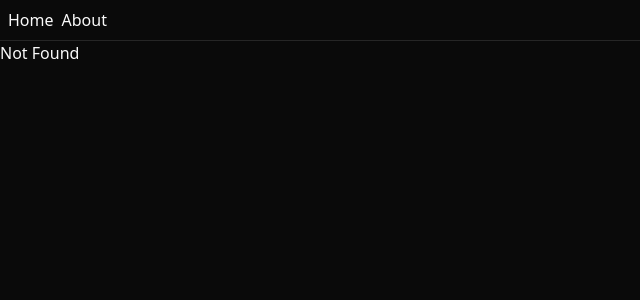
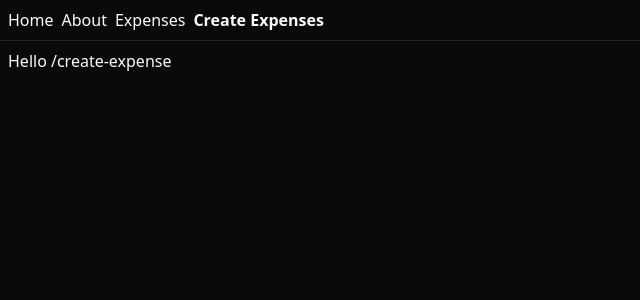
Before and after one commit to nipunaupeksha/expense-tracker, a React (Vite) app in the folder frontend/: page /create-expense in a window 1280 px wide. Before the commit this address had no page. Shown: the top 300 px of the page, without its empty margins (0-640 px from the left). Built offline with nearby package versions, Linux system fonts and the light colour scheme; what hono would draw is missing.

Commit message:
update: navigation

```diff
--- a/frontend/src/routeTree.gen.ts
+++ b/frontend/src/routeTree.gen.ts
@@ -12,7 +12,7 @@
 
 import { Route as rootRoute } from './routes/__root'
 import { Route as ExpensesImport } from './routes/expenses'
-import { Route as CreateexpenseImport } from './routes/create_expense'
+import { Route as CreateExpenseImport } from './routes/create-expense'
 import { Route as AboutImport } from './routes/about'
 import { Route as IndexImport } from './routes/index'
 
@@ -24,9 +24,9 @@ const ExpensesRoute = ExpensesImport.update({
   getParentRoute: () => rootRoute,
 } as any)
 
-const CreateexpenseRoute = CreateexpenseImport.update({
-  id: '/create_expense',
-  path: '/create_expense',
+const CreateExpenseRoute = CreateExpenseImport.update({
+  id: '/create-expense',
+  path: '/create-expense',
   getParentRoute: () => rootRoute,
 } as any)
 
@@ -60,11 +60,11 @@ declare module '@tanstack/react-router' {
       preLoaderRoute: typeof AboutImport
       parentRoute: typeof rootRoute
     }
-    '/create_expense': {
-      id: '/create_expense'
-      path: '/create_expense'
-      fullPath: '/create_expense'
-      preLoaderRoute: typeof CreateexpenseImport
+    '/create-expense': {
+      id: '/create-expense'
+      path: '/create-expense'
+      fullPath: '/create-expense'
+      preLoaderRoute: typeof CreateExpenseImport
       parentRoute: typeof rootRoute
     }
     '/expenses': {
@@ -82,14 +82,14 @@ declare module '@tanstack/react-router' {
 export interface FileRoutesByFullPath {
   '/': typeof IndexRoute
   '/about': typeof AboutRoute
-  '/create_expense': typeof CreateexpenseRoute
+  '/create-expense': typeof CreateExpenseRoute
   '/expenses': typeof ExpensesRoute
 }
 
 export interface FileRoutesByTo {
   '/': typeof IndexRoute
   '/about': typeof AboutRoute
-  '/create_expense': typeof CreateexpenseRoute
+  '/create-expense': typeof CreateExpenseRoute
   '/expenses': typeof ExpensesRoute
 }
 
@@ -97,30 +97,30 @@ export interface FileRoutesById {
   __root__: typeof rootRoute
   '/': typeof IndexRoute
   '/about': typeof AboutRoute
-  '/create_expense': typeof CreateexpenseRoute
+  '/create-expense': typeof CreateExpenseRoute
   '/expenses': typeof ExpensesRoute
 }
 
 export interface FileRouteTypes {
   fileRoutesByFullPath: FileRoutesByFullPath
-  fullPaths: '/' | '/about' | '/create_expense' | '/expenses'
+  fullPaths: '/' | '/about' | '/create-expense' | '/expenses'
   fileRoutesByTo: FileRoutesByTo
-  to: '/' | '/about' | '/create_expense' | '/expenses'
-  id: '__root__' | '/' | '/about' | '/create_expense' | '/expenses'
+  to: '/' | '/about' | '/create-expense' | '/expenses'
+  id: '__root__' | '/' | '/about' | '/create-expense' | '/expenses'
   fileRoutesById: FileRoutesById
 }
 
 export interface RootRouteChildren {
   IndexRoute: typeof IndexRoute
   AboutRoute: typeof AboutRoute
-  CreateexpenseRoute: typeof CreateexpenseRoute
+  CreateExpenseRoute: typeof CreateExpenseRoute
   ExpensesRoute: typeof ExpensesRoute
 }
 
 const rootRouteChildren: RootRouteChildren = {
   IndexRoute: IndexRoute,
   AboutRoute: AboutRoute,
-  CreateexpenseRoute: CreateexpenseRoute,
+  CreateExpenseRoute: CreateExpenseRoute,
   ExpensesRoute: ExpensesRoute,
 }
 
@@ -136,7 +136,7 @@ export const routeTree = rootRoute
       "children": [
         "/",
         "/about",
-        "/create_expense",
+        "/create-expense",
         "/expenses"
       ]
     },
@@ -146,8 +146,8 @@ export const routeTree = rootRoute
     "/about": {
       "filePath": "about.tsx"
     },
-    "/create_expense": {
-      "filePath": "create_expense.tsx"
+    "/create-expense": {
+      "filePath": "create-expense.tsx"
     },
     "/expenses": {
       "filePath": "expenses.tsx"
--- a/frontend/src/routes/__root.tsx
+++ b/frontend/src/routes/__root.tsx
@@ -2,14 +2,7 @@ import { createRootRoute, Link, Outlet } from "@tanstack/react-router";
 // import { TanStackRouterDevtools } from "@tanstack/router-devtools";
 
 export const Route = createRootRoute({
-  component: () => (
-    <>
-      <NavBar />
-      <hr />
-      <Outlet />
-      {/* <TanStackRouterDevtools /> */}
-    </>
-  ),
+  component: Root,
 });
 
 function NavBar() {
@@ -21,6 +14,23 @@ function NavBar() {
       <Link to="/about" className="[&.active]:font-bold">
         About
       </Link>
+      <Link to="/expenses" className="[&.active]:font-bold">
+        Expenses
+      </Link>
+      <Link to="/create-expense" className="[&.active]:font-bold">
+        Create Expenses
+      </Link>
     </div>
   );
 }
+
+function Root() {
+  return (
+    <>
+      <NavBar />
+      <hr />
+      <Outlet />
+      {/* <TanStackRouterDevtools /> */}
+    </>
+  );
+}
--- /dev/null
+++ b/frontend/src/routes/create-expense.tsx
@@ -0,0 +1,9 @@
+import { createFileRoute } from '@tanstack/react-router'
+
+export const Route = createFileRoute('/create-expense')({
+  component: About,
+})
+
+function About() {
+  return <div className="p-2">Hello /create-expense</div>
+}
--- a/frontend/src/routes/create_expense.tsx
+++ /dev/null
@@ -1,9 +0,0 @@
-import { createFileRoute } from "@tanstack/react-router";
-
-export const Route = createFileRoute("/create_expense")({
-  component: About,
-});
-
-function About() {
-  return <div className="p-2">Hello /create-expense</div>;
-}
```
